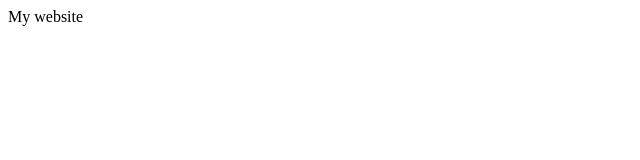
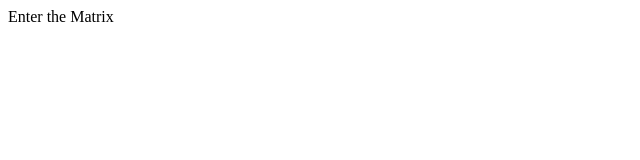
Before and after one commit to RTFerraz/rtferraz.github.io, a plain HTML site: page index.html in a window 1280 px wide. Shown: the full height of the page, 0-640 px from the left. Drawn offline with Linux system fonts and the light colour scheme.

Commit message:
Update index.html

```diff
--- a/index.html
+++ b/index.html
@@ -1,6 +1,6 @@
 <!DOCTYPE html>
 <html>
 <body>
-My website
+Enter the Matrix
 </body>
 </html>
```
